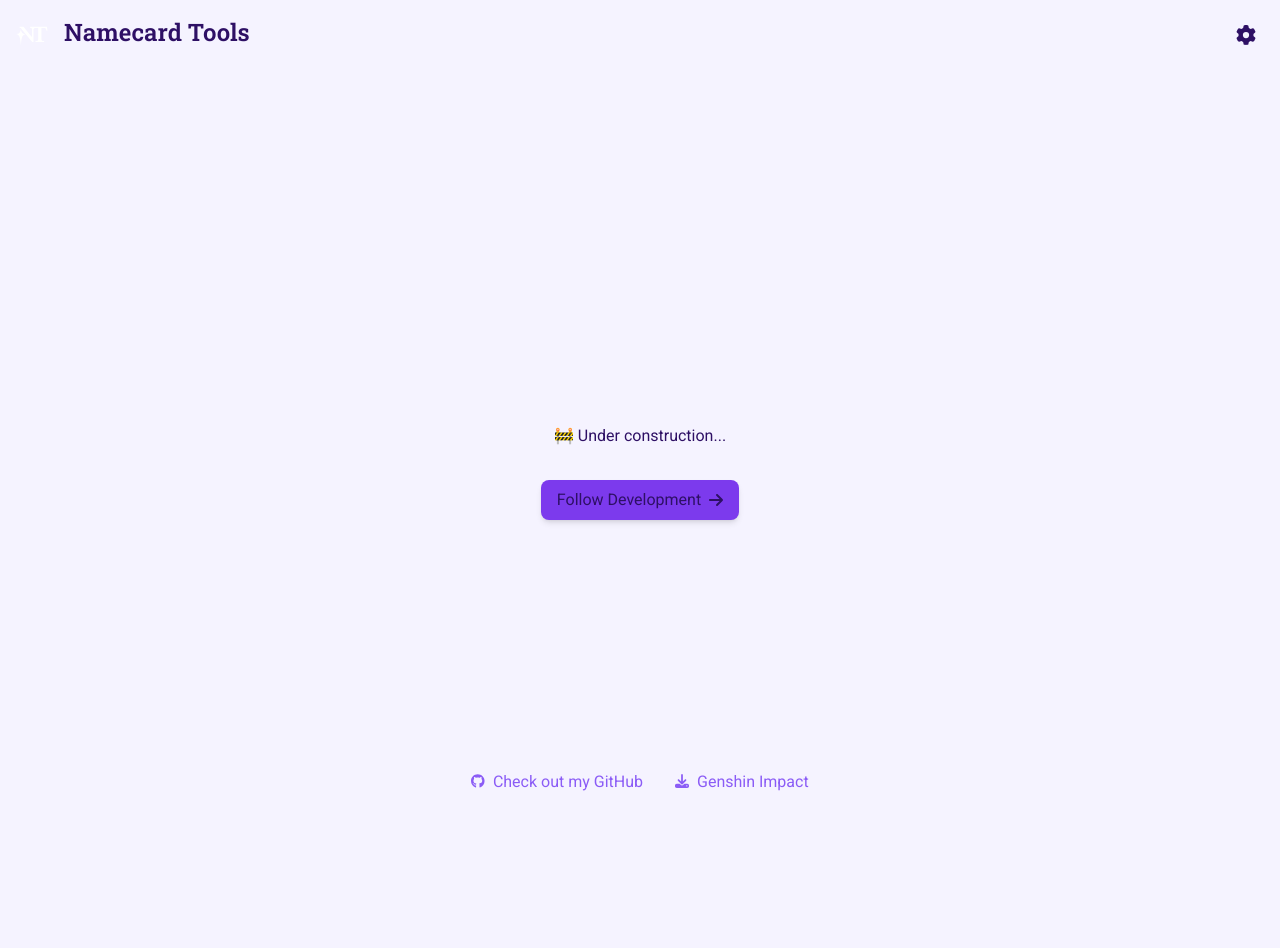
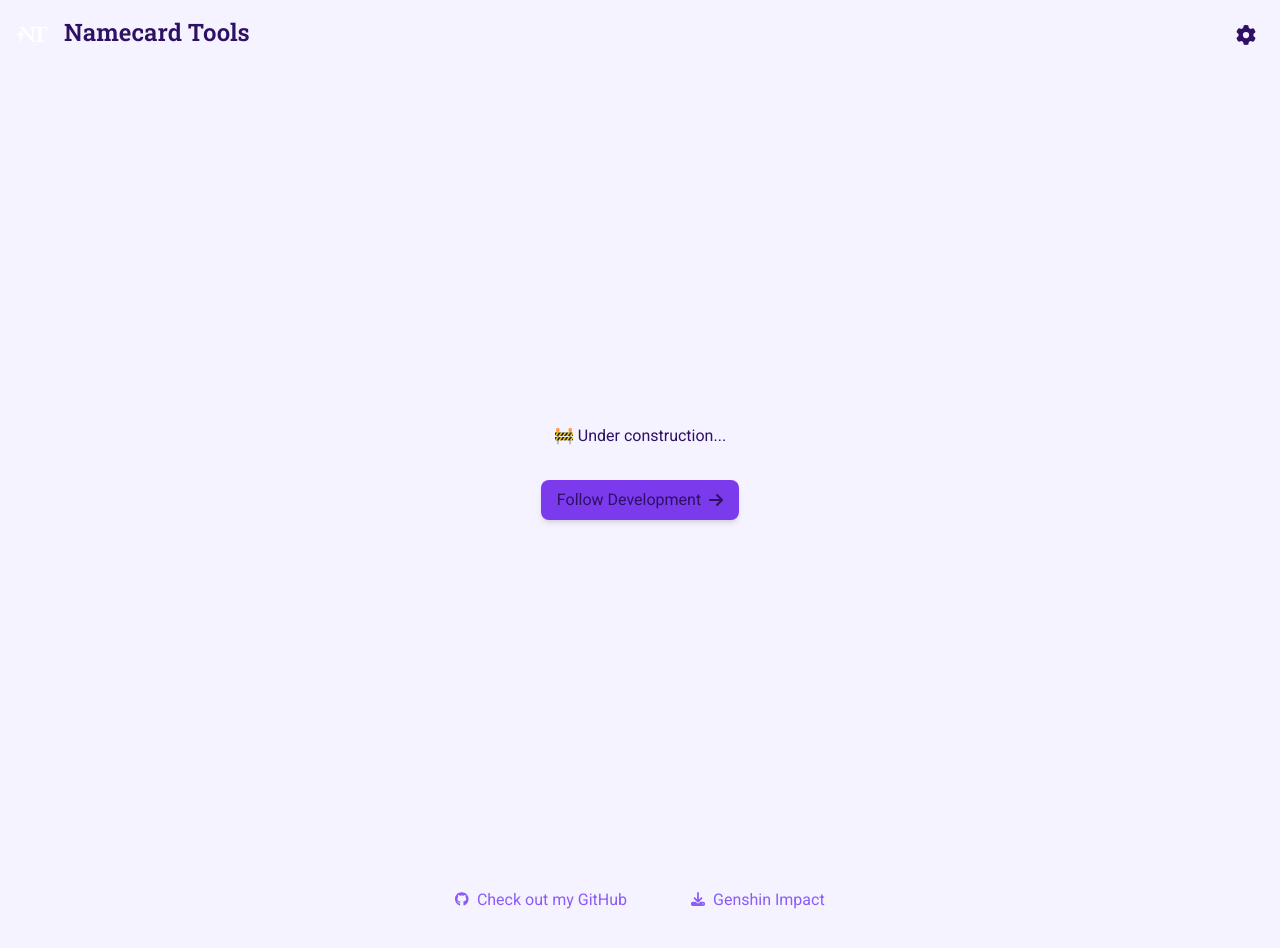
Before and after one commit to EvilSquirrelGuy/NamecardTools, a Next.js app: page / in a window 1280 px wide. Shown: the top 948 px of the page. Before the commit the page ends 872 px from the top, so only its background shows below. Built offline with nearby package versions, Linux system fonts and the light colour scheme.

Commit message:
separate footer

```diff
--- a/src/app/layout.tsx
+++ b/src/app/layout.tsx
@@ -5,6 +5,7 @@ import { roboto } from "@/app/fonts";
 import "./globals.css";
 
 import Header from "@/components/Header";
+import Footer from "@/components/Footer";
 
 
 export const metadata: Metadata = {
@@ -41,6 +42,7 @@ export default function RootLayout({
       <body className={`${roboto.className} antialiased`}>
         <Header />
         {children}
+        <Footer />
       </body>
     </html>
   );
--- a/src/app/page.tsx
+++ b/src/app/page.tsx
@@ -4,8 +4,8 @@ import { roboto_slab } from "@/app/fonts";
 // import { config } from "@fortawesome/fontawesome-svg-core";
 import "@fortawesome/fontawesome-svg-core/styles";
 import { FontAwesomeIcon } from "@fortawesome/react-fontawesome";
-import { faArrowRight, faDownload } from "@fortawesome/free-solid-svg-icons";
-import { faGithub } from "@fortawesome/free-brands-svg-icons";
+import { faArrowRight } from "@fortawesome/free-solid-svg-icons";
+
 
 
 export default function Home() {
@@ -20,16 +20,6 @@ export default function Home() {
           <FontAwesomeIcon icon={faArrowRight} className="pl-2 fa-md"></FontAwesomeIcon>
         </a>
       </main>
-      <footer className="flex flex-row gap-8 row-start-3 items-center sm:items-start">
-        <a className="text-violet-500 hover:text-violet-300 transition-all" href="https://github.com/EvilSquirrelGuy">
-          <FontAwesomeIcon icon={faGithub} className="pr-2 fa-sm"></FontAwesomeIcon>
-          Check out my GitHub
-        </a>
-        <a className="text-violet-500 hover:text-violet-300 transition-all" href="https://genshin.hoyoverse.com/en">
-          <FontAwesomeIcon icon={faDownload} className="pr-2 fa-sm"></FontAwesomeIcon>
-          Genshin Impact
-        </a>
-      </footer>
     </div>
   );
 }
--- /dev/null
+++ b/src/components/Footer.tsx
@@ -0,0 +1,18 @@
+import { FontAwesomeIcon } from "@fortawesome/react-fontawesome";
+import { faDownload } from "@fortawesome/free-solid-svg-icons";
+import { faGithub } from "@fortawesome/free-brands-svg-icons";
+
+export default function Footer() {
+  return (
+    <footer className="flex flex-row gap-16 items-center sm:items-start w-full bottom-0 justify-center p-4 pb-12">
+      <a className="text-violet-500 hover:text-violet-300 transition-all" href="https://github.com/EvilSquirrelGuy">
+        <FontAwesomeIcon icon={faGithub} className="pr-2 fa-sm"></FontAwesomeIcon>
+        Check out my GitHub
+      </a>
+      <a className="text-violet-500 hover:text-violet-300 transition-all" href="https://genshin.hoyoverse.com/en">
+        <FontAwesomeIcon icon={faDownload} className="pr-2 fa-sm"></FontAwesomeIcon>
+        Genshin Impact
+      </a>
+    </footer>
+  )
+}
```
